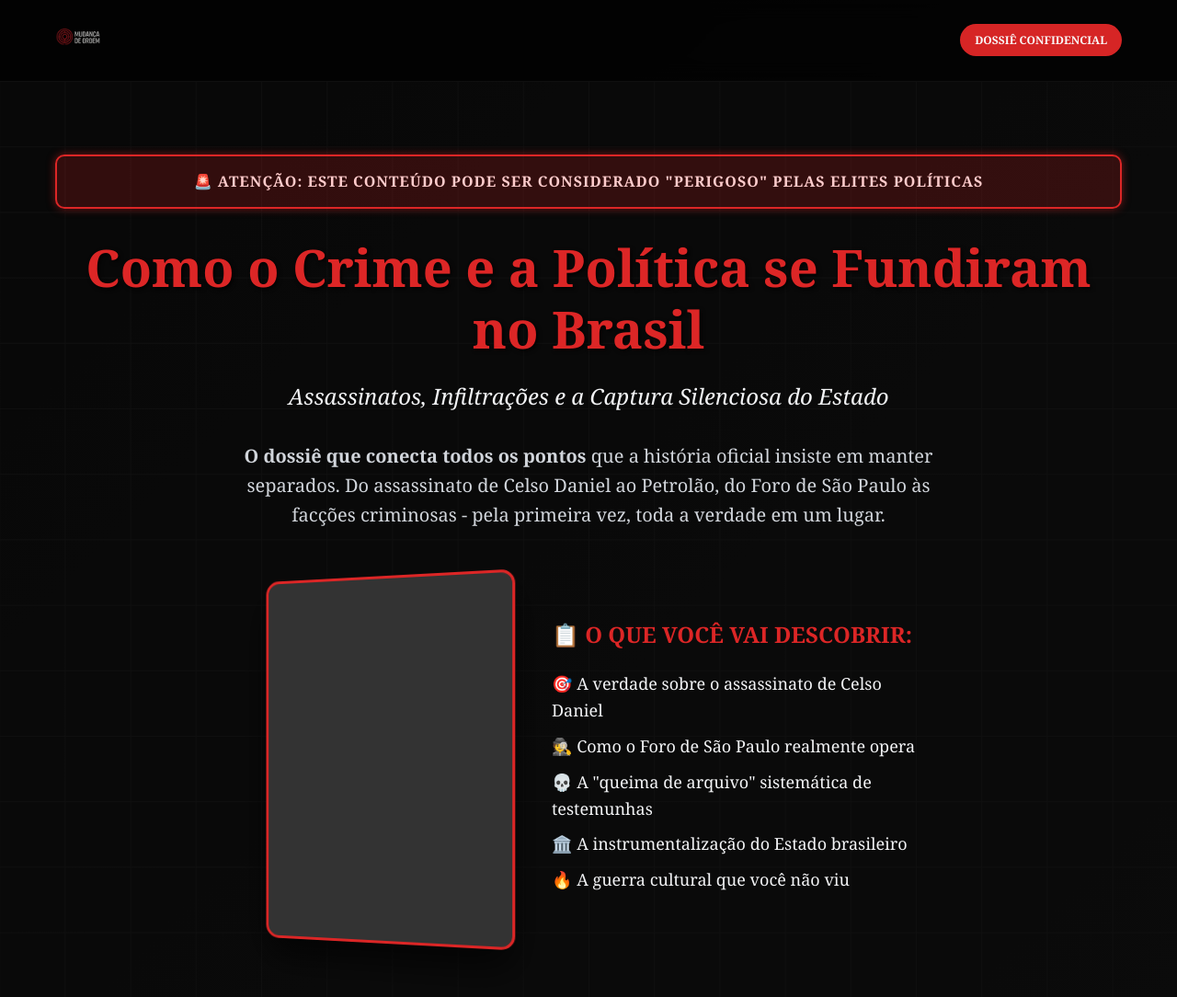
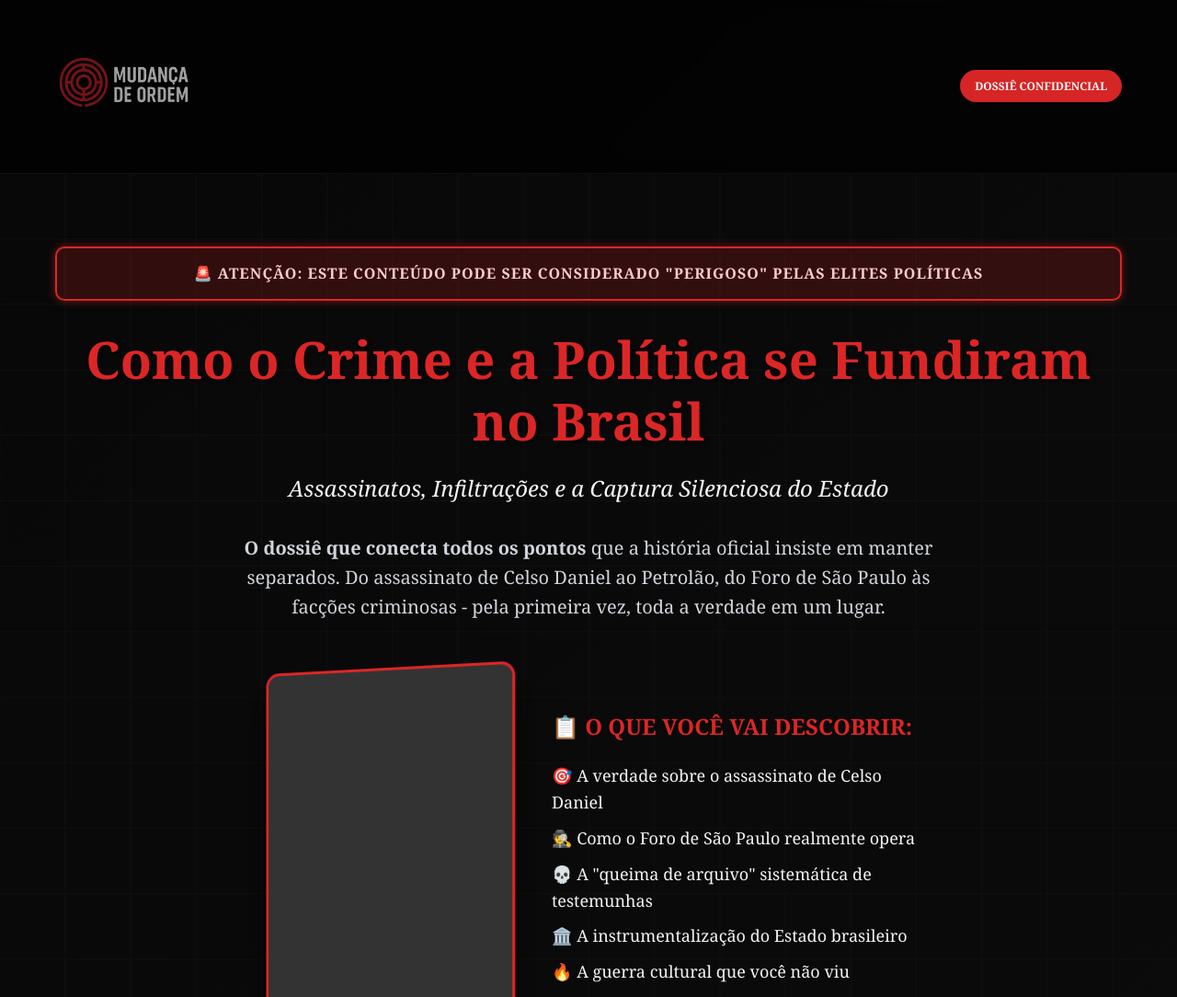
Before and after one commit to startbit0/mudancadeordem, a plain HTML site: page index.html in a window 1280 px wide. Shown: the top 1084 px of the page at 92% size. Drawn offline with Linux system fonts and the light colour scheme.

Commit message:
index.html

```diff
--- a/index.html
+++ b/index.html
@@ -41,7 +41,7 @@
         }
 
         .logo-img {
-            height: 50px; /* Altura do logo. Você pode ajustar se achar necessário */
+            height: 150px; /* Altura do logo. Você pode ajustar se achar necessário */
             width: auto;   /* Largura automática para manter a proporção */
         }
 
```
